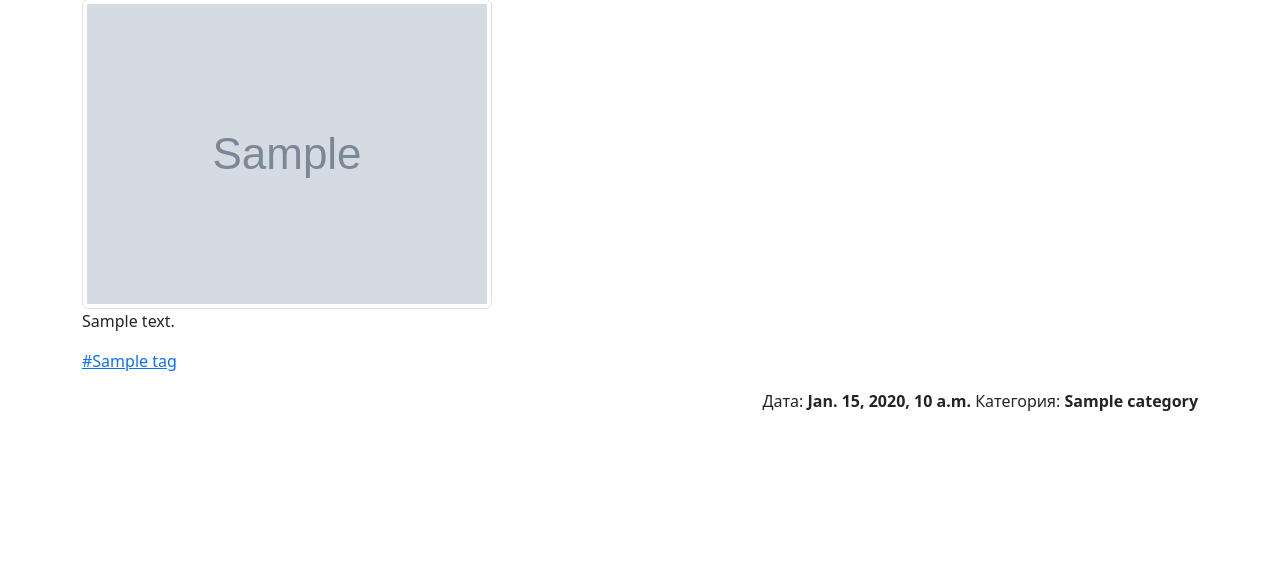
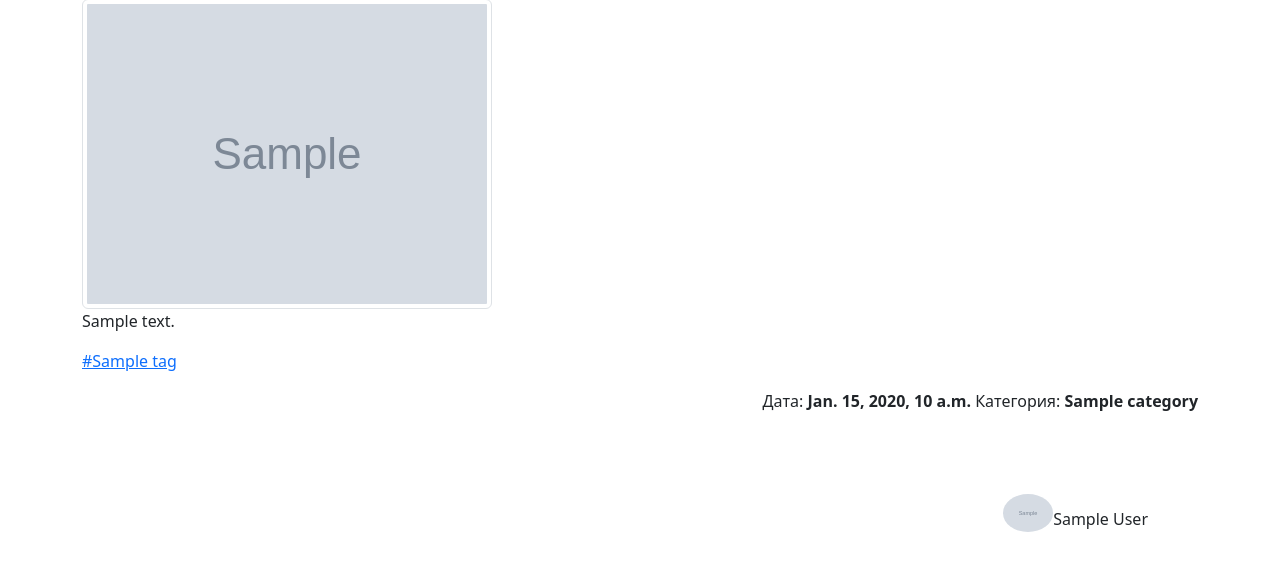
Before and after one commit to NikitaDid/clothe_store, a Django app: template templates/blog/article_view.html in a window 1280 px wide. Shown: the part 348-933 px from the top of the page. Before the commit the page ends 759 px from the top, so only its background shows below. Run offline with Django 4.2, Linux system fonts and the light colour scheme; the template is opened without the code that fills it: most values are stand-ins (such as "Sample title", 1, 10 or a date in 2020); grey boxes marked "Sample" are stand-in pictures.

Commit message:
article author

```diff
--- a/apps/blog/admin.py
+++ b/apps/blog/admin.py
@@ -24,7 +24,7 @@ class BlogCategoryAdmin(admin.ModelAdmin):
 
 @admin.register(Article)
 class ArticleAdmin(admin.ModelAdmin):
-    list_display = ['id', 'title', 'category_links', 'tag_links', 'publish_date', 'created_at']
+    list_display = ['id', 'title', 'category_links', 'tag_links', 'user', 'publish_date', 'created_at']
     list_display_links = ['id', 'title']
     list_filter = ['category', 'tags']
 
--- a/apps/blog/models.py
+++ b/apps/blog/models.py
@@ -2,6 +2,8 @@ from django.db import models
 from imagekit.models import ProcessedImageField, ImageSpecField
 from pilkit.processors import ResizeToFill
 from django.utils.safestring import mark_safe
+
+from apps.user.models import User
 from config.settings import MEDIA_ROOT
 
 
@@ -38,6 +40,7 @@ class BlogCategory(models.Model):
 
 class Article(models.Model):
     category = models.ForeignKey(to=BlogCategory, verbose_name='Категории', on_delete=models.CASCADE)
+    user = models.ForeignKey(User, verbose_name='Автор', on_delete=models.SET_NULL, null=True, blank=True)
     title = models.CharField(verbose_name='Заголовок', max_length=255)
     text_preview = models.TextField(verbose_name='Текст-превью', null=True, blank=True)
     text = models.TextField(verbose_name='Текст')
--- a/static/css/style.css
+++ b/static/css/style.css
@@ -34,3 +34,28 @@
     top: 3px;
     color: darkred;
 }
+
+.author{
+    height: 50px;
+    padding: 15px 0;
+    display: inline-block;
+    width: auto;
+    margin: 50px;
+}
+.author span{
+    float: left;
+}
+.avatar{
+    width: 50px;
+    border-radius: 100%;
+    overflow: hidden;
+    display: inline-block;
+}
+.avatar img{
+    width: 100%;
+}
+.author-name{
+    display: inline-block;
+    height: 50px;
+    line-height: 50px;
+}
--- a/templates/blog/article_view.html
+++ b/templates/blog/article_view.html
@@ -19,4 +19,21 @@
         Дата: <b>{{ article.publish_date }}</b>
         Категория: <b>{{ category.name }}</b>
     </p>
+
+    {% if article.user %}
+        <div class="text-end">
+            <div class="author">
+                {% if article.user.image %}
+                    <span class="avatar">
+                        <img src="{{ article.user.image_thumbnail }}" alt="">
+                    </span>
+                {% endif %}
+                {% if article.user.first_name %}
+                    <span class="author-name">{{ article.user.first_name }} {{ article.user.last_name }}</span>
+                {% else %}
+                    <span class="author-name">{{ article.user.username }}</span>
+                {% endif %}
+            </div>
+        </div>
+    {% endif %}
 {% endblock %}
```
Also changed, not shown: apps/blog/migrations/0011_article_user.py (added), 1 other file.
